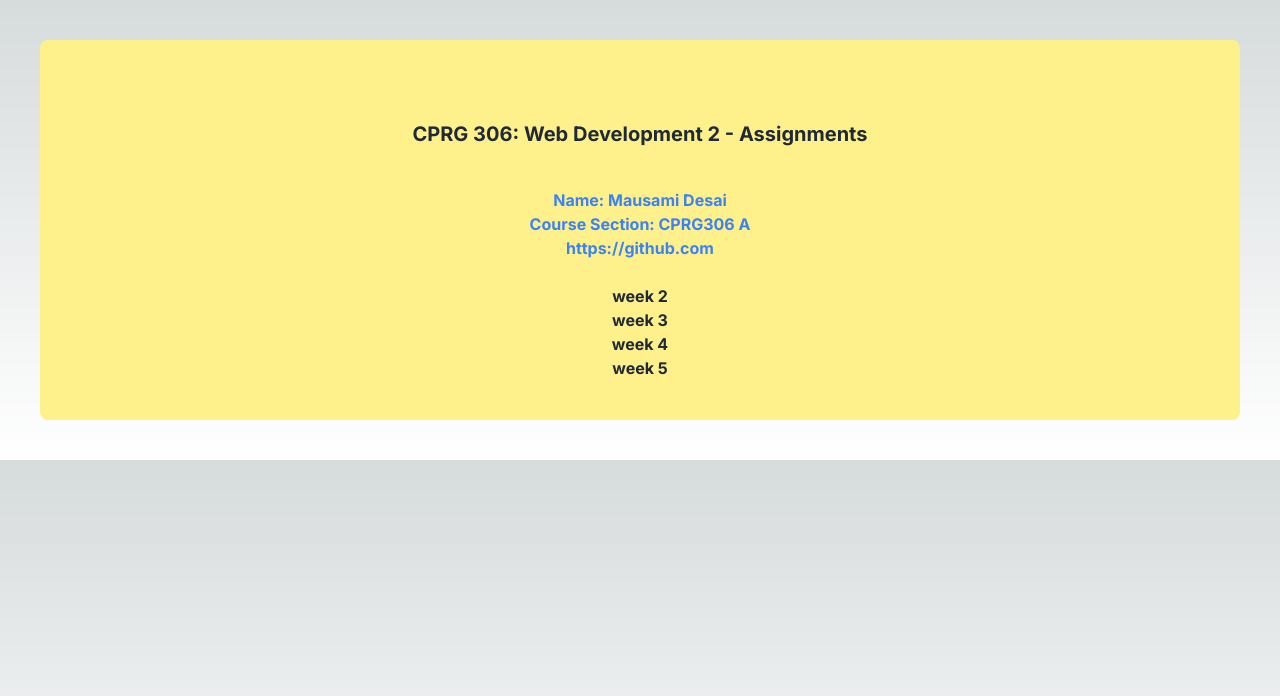
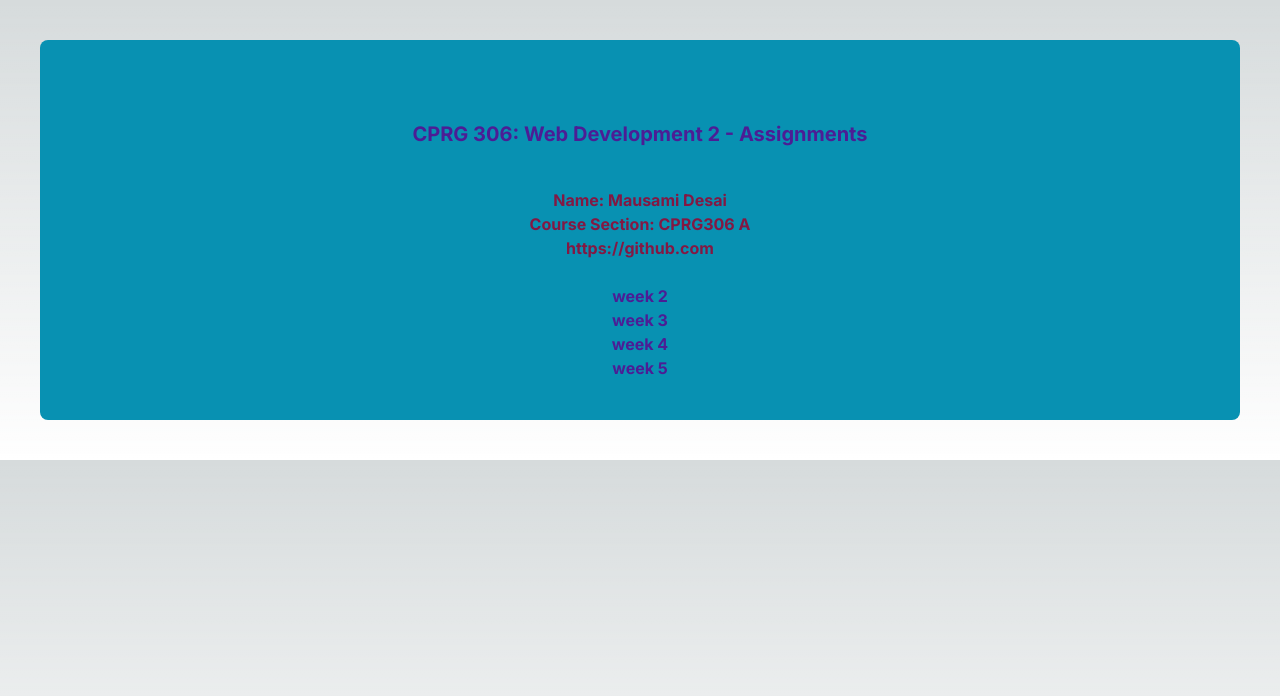
Before and after one commit to mosmee21/cprg306-assignments, a Next.js app: page / in a window 1280 px wide. Shown: the top 696 px of the page. Built offline with nearby package versions, Linux system fonts and the light colour scheme.

Commit message:
css added

```diff
--- a/app/page.js
+++ b/app/page.js
@@ -3,10 +3,10 @@ import StudentInfo from "./studentInfo";
 
 export default function page() {
   return (
-      <div className="text-center text-gray-800 bg-yellow-200 p-10 m-10 rounded-lg font-bold ">
+      <div className="text-center text-violet-900 bg-cyan-600 p-10 m-10 rounded-lg font-bold ">
         <h1 className="text-xl mt-10 mb-10" >CPRG 306: Web Development 2 - Assignments</h1>
         <StudentInfo/><br></br>
-        <Link href="./week2" >week 2</Link><br></br>
+        <Link href="./week2">week 2</Link><br></br>
         <Link href="./week3">week 3</Link><br></br>
         <Link href="./week4">week 4</Link><br></br>
         <Link href="./week5">week 5</Link>
--- a/app/studentInfo.js
+++ b/app/studentInfo.js
@@ -2,7 +2,7 @@ import Link from "next/link";
 
 export default function StudentInfo() {
     return (
-        <div className="text-center text-blue-500 font-bold" >
+        <div className="text-center text-pink-900 font-bold" >
             <p> Name: Mausami Desai </p>
             <p> Course Section: CPRG306 A </p>
             <Link href ="https://github.com/mosmee21/cprg306-assignments.git">https://github.com</Link>
```
